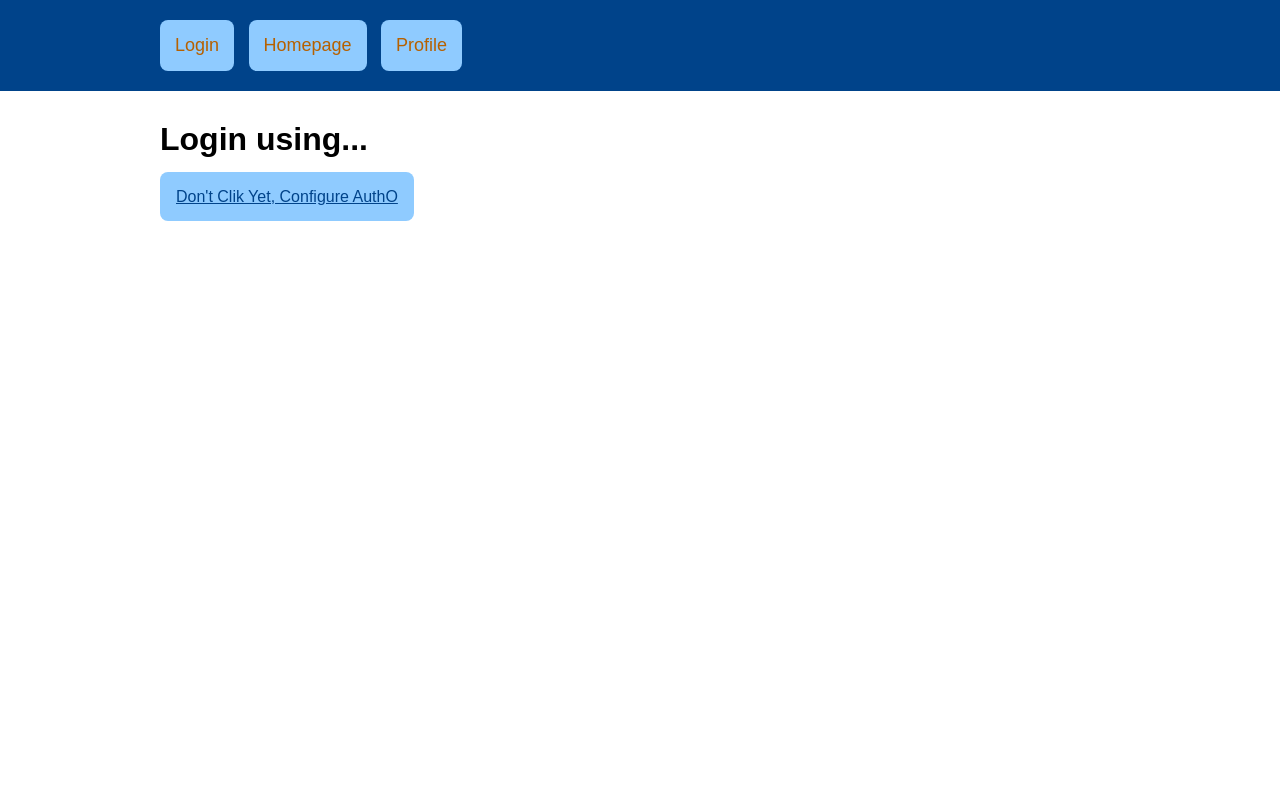
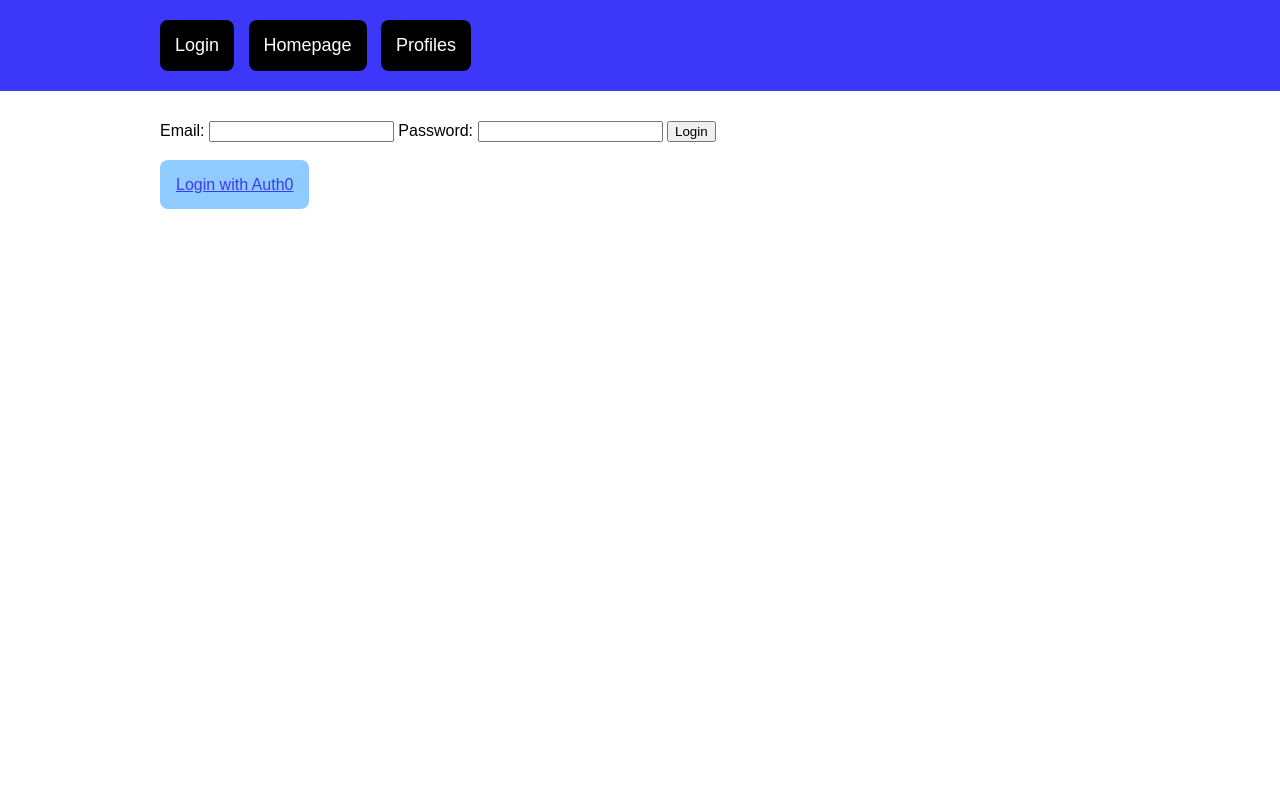
Before and after one commit to sylviedorsett/CSE-341-FinalProject, a Node project: template views/login.ejs in a window 1280 px wide. Run offline with Node 20 templates, Linux system fonts and the light colour scheme; the template is opened without the code that fills it, so the values that code supplies are empty; some libraries are stand-ins or nearby versions.

Commit message:
changes, auth0 implement correctly

```diff
--- a/frontend/css/styles.css
+++ b/frontend/css/styles.css
@@ -1,8 +1,8 @@
 :root {
-    --primary-color: #00438a;
+    --primary-color: #3d37fa;
     --secondary-color: #8fcbff;
     --sub-main-color: #000000;
-    --sub-second-color: #b66100;
+    --sub-second-color: white;
 }
 
 
@@ -27,7 +27,7 @@ nav li{
 nav a{
     color: var(--sub-second-color);
     font-size: 18px;
-    background:var(--secondary-color);
+    background:var(--sub-main-color);
     text-decoration: none;
     padding: 15px;
     border-radius: .5rem;
--- a/routes/index.js
+++ b/routes/index.js
@@ -1,8 +1,7 @@
-// IMPORTANT INFO: Swagger tags were added.
 const router = require('express').Router();
 
 router.get('/', (req, res) => {
-  res.render('home',  { user: req.user });
+  res.render('home',  {user: req.oidc.user});
 });
 
 // router.get('/', (req, res) => {
@@ -13,6 +12,5 @@ router.use('/api-docs', require('./swagger'));
 router.use('/courses', require('./courses'));
 router.use('/instructors', require('./instructors'));
 router.use('/profile', require('./profile'));
-router.use('/auth', require('./auth'));
 
 module.exports = router;
--- a/server.js
+++ b/server.js
@@ -13,9 +13,8 @@ const express = require('express');
 const port = process.env.PORT || 3000;
 
 // set view engine
+server.set("views", "views")
 server.set('view engine', 'ejs');
-
-
 
 /* Auth Configurations */
 const config = {
--- a/views/home.ejs
+++ b/views/home.ejs
@@ -9,9 +9,10 @@
         <nav>
             <ul>
                 <% if (user) { %>
-                <li><a href="/auth/logout">Log out</a></li>
+                <li><a href="/logout">Log out</a></li>
+                <li><p> <%= user %></p></li>
                 <% } else { %>
-                <li><a href="/auth/login">Login</a></li>
+                <li><a href="/login">Login</a></li>
                 <% } %>
                 <li><a href="/">Homepage</a></li>
                 <li><a href="/profile">Profile</a></li>
--- a/views/login.ejs
+++ b/views/login.ejs
@@ -1,4 +1,8 @@
-<!DOCTYPE html>
+<!-- THIS FILE WON'T BE USED : Josue Centurion -->
+
+
+
+<!DOCTYPE< html>
 <html>
     <head>
         <meta charset="utf-8">
@@ -14,14 +18,26 @@
                 <li><a href="/auth/login">Login</a></li>
                 <% } %>
                 <li><a href="/">Homepage</a></li>
-                <li><a href="/profile">Profile</a></li>
+                <li><a href="/profile">Profiles</a></li>
             </ul>
         </nav>
         <header>
-            <h1>Login using...</h1>
+            <% if (message) { %>
+                <h1><%= message %></h1>
+              <% } %>
+
         </header>
         <main>
-            <a class="google-btn" href="/auth/">Don't Clik Yet, Configure AuthO</a>
+
+              <form method="post" action="/logining">
+                <label for="email">Email:</label>
+                <input type="email" id="email" name="email" required>
+                <label for="password">Password:</label>
+                <input type="password" id="password" name="password" required>
+                <button type="submit">Login</button>
+              </form>
+              <br>
+              <a class="google-btn" href="/login/">Login with Auth0</a>
         </main>
     </body>
 </html>
--- a/views/profile.ejs
+++ b/views/profile.ejs
@@ -18,7 +18,7 @@
             </ul>
         </nav>
         <header>
-            <h1>Welcome to your profile, <%= user.username %></h1>
+            <h6>Welcome to your profile, <%= user %></h6>
         </header>
         <main>
             <img src="<%= user.thumbnail %>" />
```
Also changed, not shown: routes/auth.js (deleted, +0 -15 lines), routes/profile.js (+7 -15 lines).
